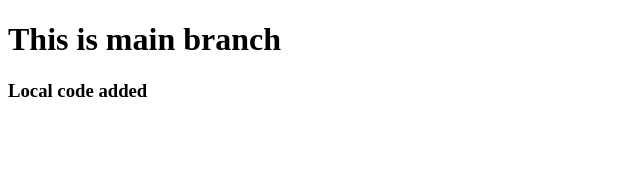
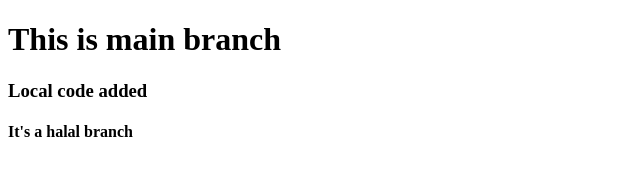
Before and after one commit to mirzasabbirgithub/recall2023, a plain HTML site: page index.html in a window 1280 px wide. Shown: the whole page, without its empty margins (0-640 px from the left). Drawn offline with Linux system fonts and the light colour scheme.

Commit message:
Halal h4 added

```diff
--- a/index.html
+++ b/index.html
@@ -9,6 +9,7 @@
 
     <h1>This is main branch</h1>
     <h3>Local code added</h3>
+    <h4>It's a halal branch</h4>
 
 </body>
 </html>
```
